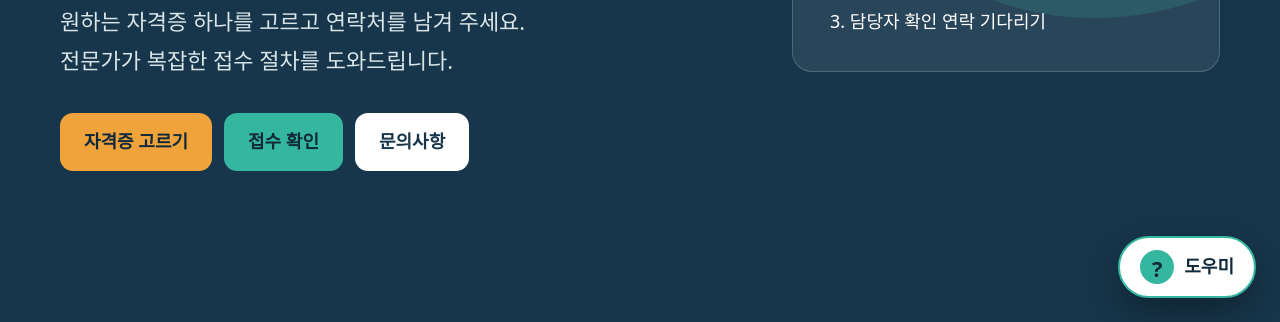
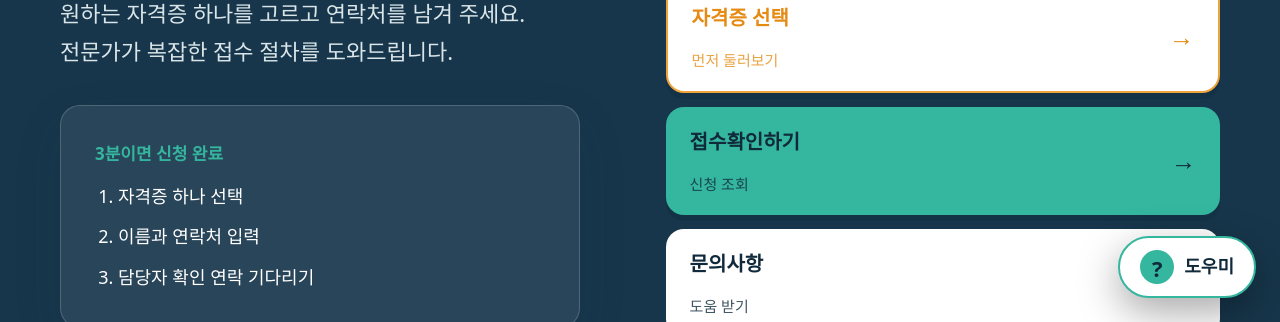
Before and after one commit to ggazero/mp1_zero, a website: page index.html in a window 1280 px wide. Shown: the part 479-801 px from the top of the page. Drawn offline with Linux system fonts and the light colour scheme.

Commit message:
첫 화면 빠른 시작 메뉴 개선

```diff
--- a/assets/styles.css
+++ b/assets/styles.css
@@ -83,7 +83,15 @@ a { color: inherit; }
 
 .hero { position: relative; min-height: calc(100svh - 76px); display: flex; align-items: center; overflow: hidden; background: var(--navy); color: white; }
 .hero::after { content: ""; position: absolute; width: 470px; height: 470px; right: -120px; top: -190px; border: 70px solid rgba(53,182,159,.18); border-radius: 50%; }
-.hero-inner { position: relative; z-index: 1; padding: clamp(54px, 7vh, 92px) 0; display: grid; grid-template-columns: 1.2fr .8fr; gap: clamp(58px, 7vw, 100px); align-items: center; }
+.hero-inner {
+  position: relative;
+  z-index: 1;
+  padding: clamp(54px, 7vh, 92px) 0;
+  display: grid;
+  grid-template-columns: 1fr 1fr;
+  gap: clamp(36px, 4vw, 64px);
+  align-items: center;
+}
 .eyebrow { display: inline-flex; align-items: center; gap: 8px; margin: 0 0 14px; color: var(--mint); font-size: 15px; font-weight: 900; letter-spacing: .08em; text-transform: uppercase; }
 .eyebrow::before { content: ""; width: 24px; height: 3px; background: currentColor; border-radius: 3px; }
 h1, h2, h3, p { margin-top: 0; }
@@ -101,6 +109,75 @@ h1 { max-width: 720px; margin-bottom: 20px; font-size: clamp(38px, 5vw, 62px); l
 .hero-note ol { margin: 0; padding-left: 23px; }
 .hero-note li { font-size: 18px; }
 .hero-note li + li { margin-top: 11px; }
+.hero-copy {
+  min-width: 0;
+}
+
+.hero-copy .hero-note {
+  margin-top: 30px;
+  max-width: 520px;
+}
+
+.hero-menu {
+  padding: 34px;
+  border: 1px solid rgba(255,255,255,.18);
+  border-radius: var(--radius);
+  background: rgba(255,255,255,.08);
+  box-shadow: var(--shadow);
+}
+
+.hero-menu-label {
+  margin: 0 0 8px;
+  color: var(--mint);
+  font-weight: 700;
+}
+
+.hero-menu h2 {
+  margin: 0;
+  color: #fff;
+  font-size: clamp(26px, 2.4vw, 34px);
+}
+
+.hero-menu-guide {
+  margin: 10px 0 24px;
+}
+
+.hero-menu-actions {
+  display: grid;
+  grid-template-columns: repeat(2, 1fr);
+  gap: 14px;
+}
+
+.hero .hero-menu-button {
+  display: flex;
+  flex-direction: column;
+  align-items: flex-start;
+  justify-content: center;
+  min-height: 105px;
+  width: 100%;
+  padding: 20px 22px;
+  text-align: left;
+}
+
+.hero-menu-button strong {
+  font-size: 20px;
+}
+
+.hero-menu-button span {
+  margin-top: 6px;
+  font-size: 15px;
+  font-weight: 500;
+  opacity: .8;
+}
+
+.hero .hero-application-button {
+  background: var(--amber);
+  color: var(--navy-deep);
+}
+
+.hero .hero-application-button:hover {
+  background: #f7b653;
+}
 
 .button { min-height: 50px; display: inline-flex; align-items: center; justify-content: center; gap: 8px; padding: 12px 20px; border: 0; border-radius: 13px; background: var(--mint); color: #092b27; font-weight: 900; text-decoration: none; cursor: pointer; transition: .18s ease; }
 .button:hover { transform: translateY(-2px); background: #4fc9b4; }
@@ -478,3 +555,87 @@ tbody tr:last-child td { border-bottom: 0; }
   #success-box { position: absolute; inset: 0 auto auto 0; display: block; width: 100%; border: 0; box-shadow: none; background: white; }
   #success-box .no-print { display: none; }
 }
+/* ===== 첫 화면 빠른 시작 메뉴 개선 ===== */
+
+/* 오른쪽 큰 박스 제거 */
+.hero-menu {
+  padding: 0;
+  border: 0;
+  background: transparent;
+  box-shadow: none;
+}
+
+/* 버튼 4개를 위아래로 배치 */
+.hero-menu-actions {
+  display: grid;
+  grid-template-columns: 1fr;
+  gap: 14px;
+}
+
+/* 버튼 공통 디자인 */
+.hero .hero-menu-button {
+  position: relative;
+  display: flex;
+  flex-direction: column;
+  align-items: flex-start;
+  justify-content: center;
+
+  width: 100%;
+  min-height: 88px;
+  padding: 18px 60px 18px 24px;
+
+  border-radius: 18px;
+  text-align: left;
+  cursor: pointer;
+
+  box-shadow: 0 6px 0 rgba(7, 37, 53, .22);
+  transition: transform .18s ease, box-shadow .18s ease;
+}
+
+/* 오른쪽 화살표 */
+.hero .hero-menu-button::after {
+  content: "→";
+  position: absolute;
+  right: 24px;
+  top: 50%;
+  transform: translateY(-50%);
+  font-size: 25px;
+  font-weight: 900;
+}
+
+/* 마우스 올렸을 때 */
+.hero .hero-menu-button:hover {
+  transform: translateY(-3px);
+  box-shadow: 0 9px 16px rgba(7, 37, 53, .25);
+}
+
+/* 눌렀을 때 */
+.hero .hero-menu-button:active {
+  transform: translateY(2px);
+  box-shadow: 0 2px 0 rgba(7, 37, 53, .22);
+}
+
+/* 1. 간편접수 */
+.hero .hero-application-button {
+  background: var(--amber);
+  color: var(--navy-deep);
+}
+
+/* 2. 자격증 선택 */
+.hero .hero-certificate-button {
+  background: #fff;
+  color: #e58b14;
+  border: 2px solid var(--amber);
+}
+
+/* 3. 접수확인 */
+.hero .hero-lookup-button {
+  background: var(--mint);
+  color: var(--navy-deep);
+}
+
+/* 4. 문의사항 */
+.hero .hero-menu-button.secondary {
+  background: #fff;
+  color: var(--navy-deep);
+}
--- a/index.html
+++ b/index.html
@@ -33,16 +33,18 @@
   <main id="main">
 <section class="hero">
   <div class="container hero-inner">
-        <div>
+
+    <!-- 왼쪽: 서비스 안내 -->
+    <div class="hero-copy">
       <p class="eyebrow">필기 시험 접수 도움</p>
+
       <h1>자격증 준비,<br>첫 접수부터 든든하게</h1>
-          <p>원하는 자격증 하나를 고르고 연락처를 남겨 주세요. <br>전문가가 복잡한 접수 절차를 도와드립니다.</p>
-          <div class="hero-actions">
-            <a class="button hero-certificate-button" href="#certificates">자격증 고르기</a>
-            <a class="button hero-lookup-button" href="#application-lookup">접수 확인</a>
-            <a class="button secondary" href="./chatbot/">문의사항</a>
-          </div>
-        </div>
+
+      <p>
+        원하는 자격증 하나를 고르고 연락처를 남겨 주세요.<br>
+        전문가가 복잡한 접수 절차를 도와드립니다.
+      </p>
+
       <aside class="hero-note" aria-label="접수 순서">
         <strong>3분이면 신청 완료</strong>
         <ol>
@@ -51,6 +53,37 @@
           <li>담당자 확인 연락 기다리기</li>
         </ol>
       </aside>
+    </div>
+
+    <!-- 오른쪽: 빠른 시작 메뉴 -->
+    <aside class="hero-menu" aria-label="빠른 시작 메뉴">
+      <p class="hero-menu-label">빠른 시작</p>
+      <h2>무엇을 도와드릴까요?</h2>
+      <p class="hero-menu-guide">원하는 메뉴를 눌러 주세요.</p>
+
+      <div class="hero-menu-actions">
+        <a class="button hero-application-button hero-menu-button" href="#application">
+          <strong>간편접수</strong>
+          <span>바로 신청</span>
+        </a>
+
+        <a class="button hero-certificate-button hero-menu-button" href="#certificates">
+          <strong>자격증 선택</strong>
+          <span>먼저 둘러보기</span>
+        </a>
+
+        <a class="button hero-lookup-button hero-menu-button" href="#application-lookup">
+          <strong>접수확인하기</strong>
+          <span>신청 조회</span>
+        </a>
+
+        <a class="button secondary hero-menu-button" href="./chatbot/">
+          <strong>문의사항</strong>
+          <span>도움 받기</span>
+        </a>
+      </div>
+    </aside>
+
   </div>
 </section>
 
```
Lines whose indentation alone changed are shown as unchanged.
